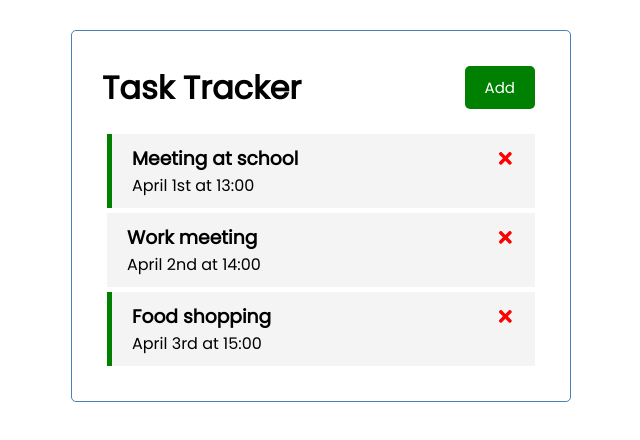
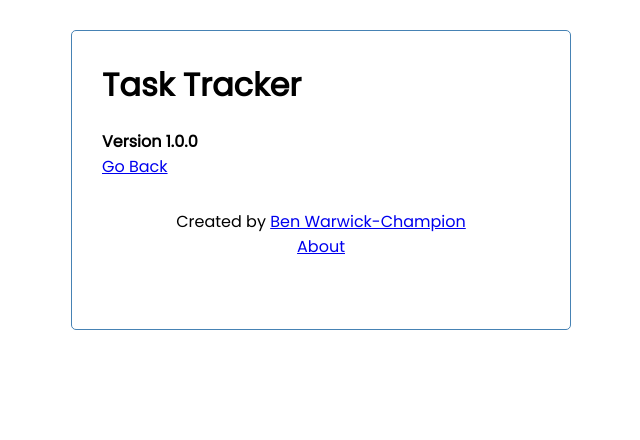
Before and after one commit to BenWarwick-Champion/task-tracker, a React (Create React App) app: page /about in a window 1280 px wide. Shown: the top 440 px of the page, without its empty margins (319-959 px from the left). Built offline with nearby package versions, Linux system fonts and the light colour scheme.

Commit message:
:sparkles: Add routing

```diff
--- a/package.json
+++ b/package.json
@@ -11,6 +11,7 @@
     "@types/node": "^12.0.0",
     "@types/react": "^17.0.0",
     "@types/react-dom": "^17.0.0",
+    "@types/react-router-dom": "^5.1.7",
     "gh-pages": "^3.1.0",
     "typescript": "^4.1.2"
   },
@@ -18,6 +19,7 @@
     "react": "^17.0.2",
     "react-dom": "^17.0.2",
     "react-icons": "^4.2.0",
+    "react-router-dom": "^5.2.0",
     "react-scripts": "4.0.3",
     "web-vitals": "^1.0.1"
   },
--- a/src/App.tsx
+++ b/src/App.tsx
@@ -1,7 +1,10 @@
 import { useState } from 'react';
+import { BrowserRouter, Route } from 'react-router-dom';
 import AddTask from './components/AddTask';
 import Header from './components/Header';
+import Footer from './components/Footer';
 import Tasks from './components/Tasks';
+import About from './components/About';
 
 function App() {
   const [showAddTask, setShowAddTask] = useState<boolean>(false);
@@ -46,11 +49,14 @@
   }
 
   return (
+    <BrowserRouter>
       <div className="container">
         <Header
           showAdd={showAddTask}
           onAdd={() => setShowAddTask(!showAddTask)}
         />
+        <Route path={'/'} exact render={(props) => (
+          <>
             {showAddTask && <AddTask onAdd={addTask} />}
             {tasks.length > 0
             ? <Tasks
@@ -59,7 +65,12 @@
             onToggle={toggleReminder}
           />
         : 'No tasks to show - Create some tasks!'}
+          </>
+        )} />
+        <Route path={'/about'} component={About} />
+        <Footer />
       </div>
+    </BrowserRouter>
   );
 }
 
--- /dev/null
+++ b/src/components/About.tsx
@@ -0,0 +1,12 @@
+import { Link } from 'react-router-dom';
+
+const About = () => {
+    return (
+        <div>
+            <h4>Version 1.0.0</h4>
+            <Link to={'/'}>Go Back</Link>
+        </div>
+    )
+}
+
+export default About;
--- /dev/null
+++ b/src/components/Footer.tsx
@@ -0,0 +1,14 @@
+import { Link } from 'react-router-dom';
+
+const Footer = () => {
+    return (
+        <footer>
+            <p>
+            Created by <a href={'https://github.com/BenWarwick-Champion'}>Ben Warwick-Champion</a>
+            </p>
+            <Link to={'/about'}>About</Link>
+        </footer>
+    )
+}
+
+export default Footer;
--- a/src/components/Header.tsx
+++ b/src/components/Header.tsx
@@ -1,14 +1,17 @@
+import { useLocation } from 'react-router-dom';
 import Button from "./Button"
 
 const Header = (props: HeaderProps) => {
+    const location = useLocation();
     return (
         <header className="header">
             <h1>{'Task Tracker'}</h1>
+            {location.pathname === '/' &&
             <Button
                 color={props.showAdd ? 'red' : 'green'}
                 text={props.showAdd ? 'Close' : 'Add'}
                 onClick={props.onAdd}
-            />
+            />}
         </header>
     )
 }
```
Also changed, not shown: 2 other files (tests, documents, lock files or other folders). Lines whose indentation alone changed are shown as unchanged.
